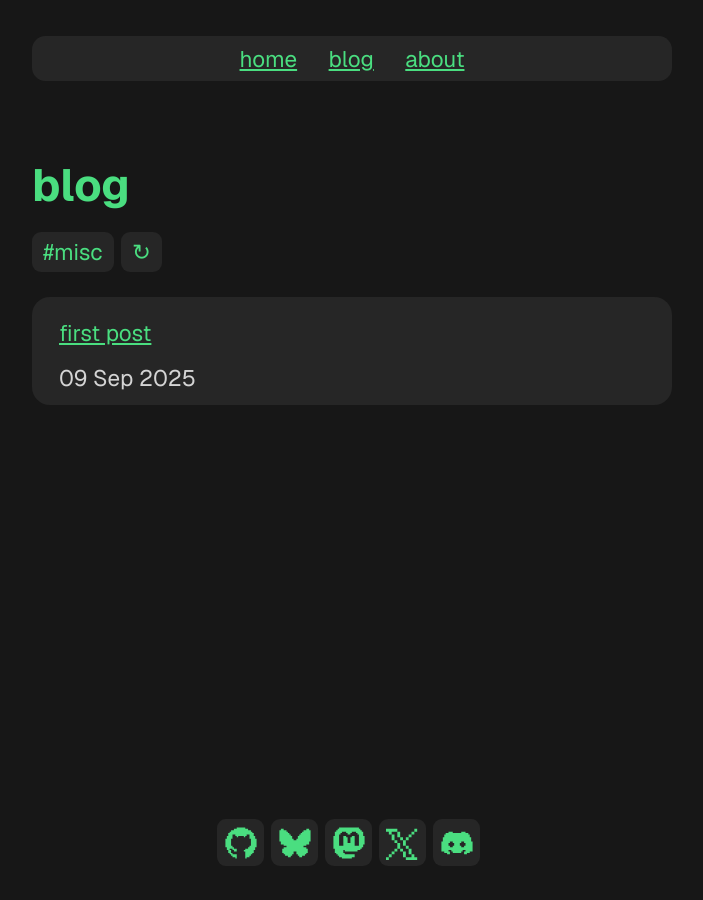
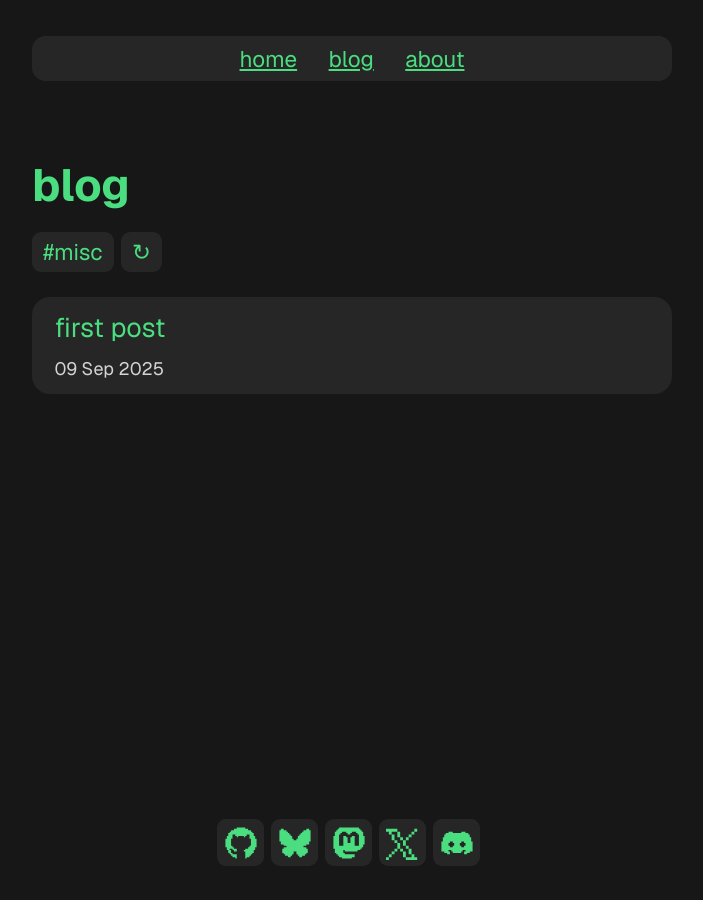
Before and after one commit to libremelon/libremelon.github.io, a Jekyll site: the page built from blog.html, in a window 1280 px wide. Shown: the whole page, without its empty margins (288-991 px from the left). Built offline with Jekyll 4.4.1, drawn with Linux system fonts in a browser that asks for light colours.

Commit message:
refractor(blog): change index styling

```diff
--- a/_sass/blog.scss
+++ b/_sass/blog.scss
@@ -18,14 +18,20 @@ ul.posts {
 #post-li {
   background-color: #262626;
   border-radius: 2vh;
-  padding: 1vh 3vh;
+  padding: 1vh 2.5vh;
   margin-top: 2vh;
 }
 
 li#post-li > p {
-  margin: 1vh 0vh;
+  margin: 0vh 0vh;
+  font-size: 3vh;
 }
 
 li#post-li > #date {
   color: #d4d4d4;
+  font-size: 2vh;
 }
+
+a#post-link {
+  text-decoration: none;
+}
--- a/blog.html
+++ b/blog.html
@@ -54,24 +54,27 @@ description: find all my blog posts here
     class="posts"
     style="display: none">
     {%- for post in site.tags[tag] -%}
+      <a id="post-link" href="{{ post.url }}">
         <li id="post-li">
-        <h3>
-          <a class="lonk" href="{{ post.url }}">{{ post.title }}</a>
-        </h3>
+          <p>
+            {{ post.title }}
+          </p>
           <span id="date">{{ post.date | date_to_string }}</span>
         </li>
+      </a>
     {%- endfor -%}
   </ul>
 {%- endfor -%}
 {% comment %} display all blogs initially {% endcomment %}
 <ul id="reset" class="posts">
   {%- for post in site.posts -%}
+    <a id="post-link" href="{{ post.url }}">
       <li id="post-li">
         <p>
-        <a href="{{ post.url }}">
-          {{ post.title }}</a>
+          {{ post.title }}
         </p>
         <span id="date">{{ post.date | date_to_string }}</span>
       </li>
+    </a>
   {%- endfor -%}
 </ul>
```
Lines whose indentation alone changed are shown as unchanged.
